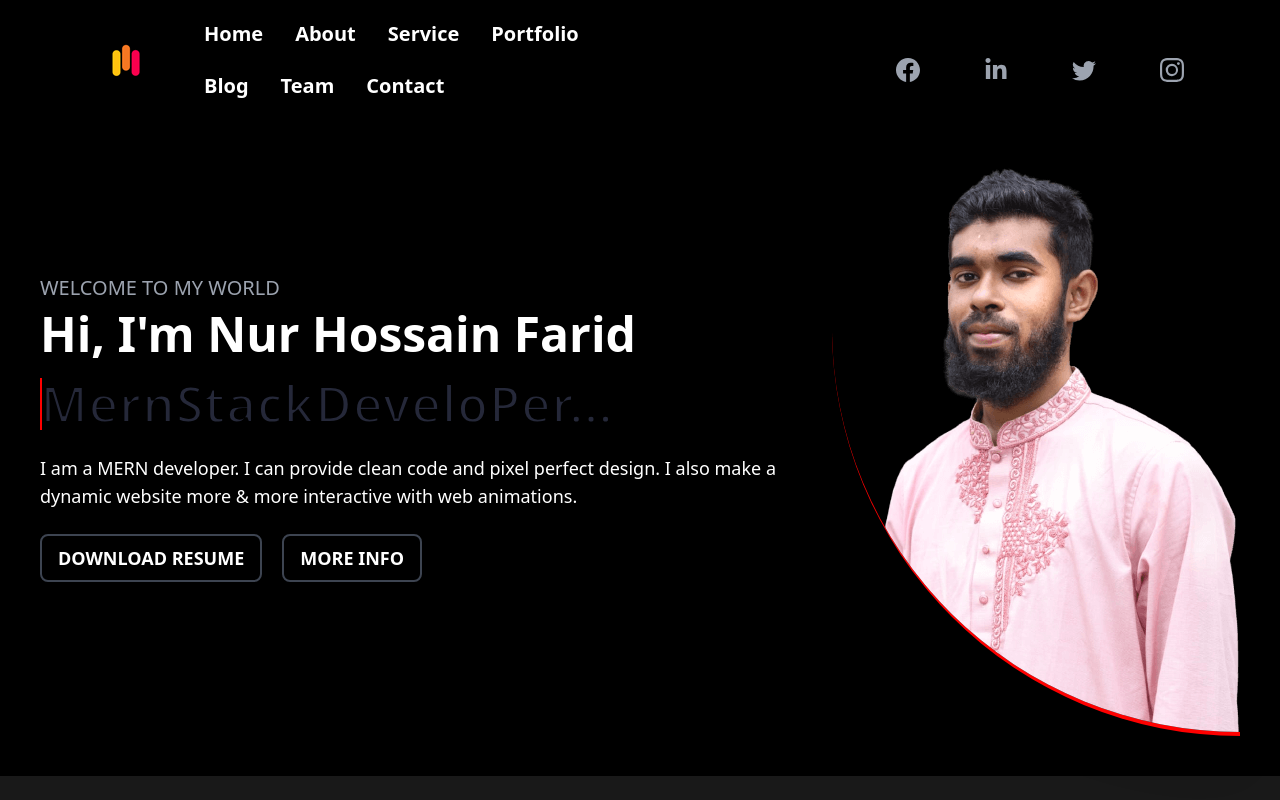
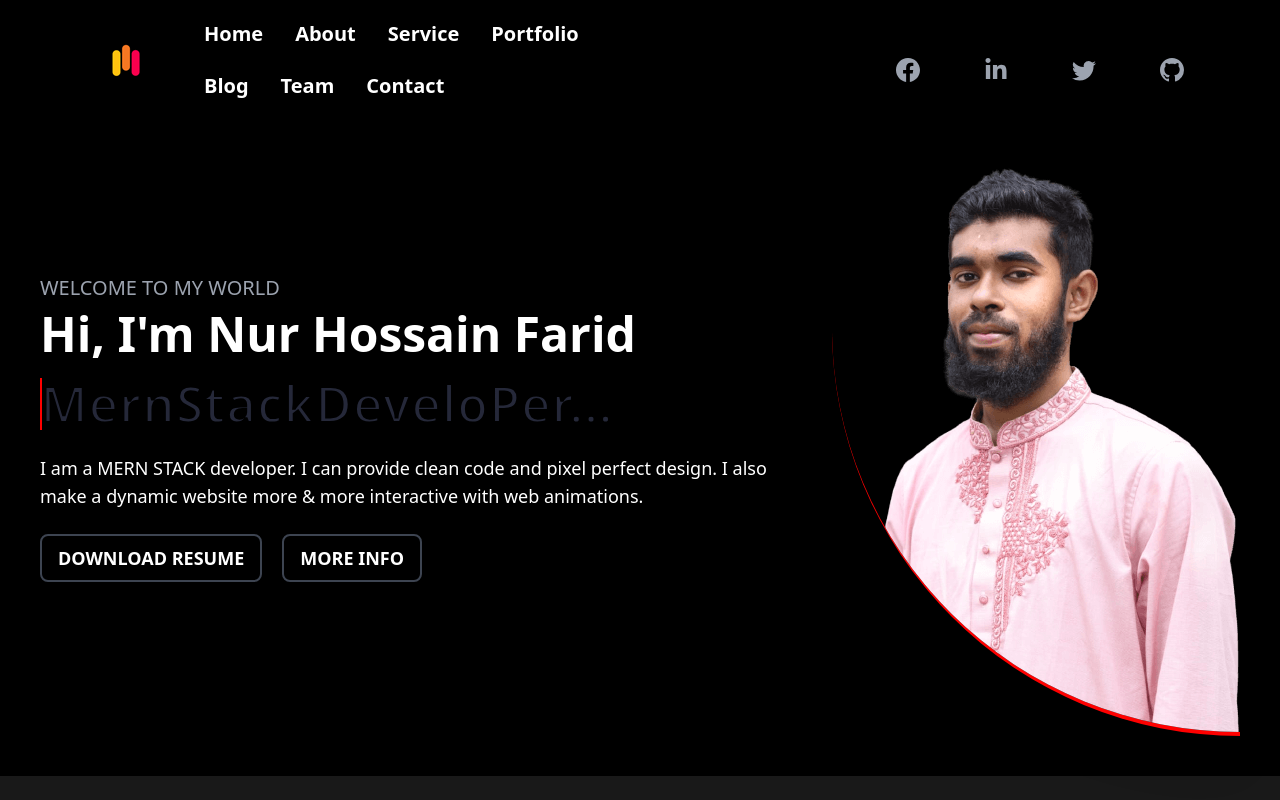
Before and after one commit to nurhossainfarid/my-portfolio-client-side, a React (Create React App) app: page / in a window 1280 px wide. Shown: the top 800 px of the page. Built offline with nearby package versions, Linux system fonts and the light colour scheme.

Commit message:
add github link

```diff
--- a/src/Pages/Header/Header.js
+++ b/src/Pages/Header/Header.js
@@ -2,7 +2,7 @@ import React from 'react';
 import { Link } from 'react-router-dom';
 import Logo from '../../images/logo-symbol-dark.png';
 import './Header.css';
-import { BsFacebook, BsTwitter, BsInstagram } from "react-icons/bs";
+import { BsFacebook, BsTwitter, BsGithub } from "react-icons/bs";
 import { FaLinkedinIn } from "react-icons/fa";
 
 const Header = () => {
@@ -54,9 +54,11 @@ const Header = () => {
                                     <BsTwitter></BsTwitter>
                                 </a>
                             </li>
-                            <li className='hover:text-white hover:-translate-y-1'>
-                                <BsInstagram></BsInstagram>
-                            </li>
+                        <li className='hover:text-white hover:-translate-y-1'>
+                            <a target="_blank" href='https://github.com/nurhossainfarid'>
+                                <BsGithub></BsGithub>
+                            </a>
+                        </li>
                     </ul>
                 </div>
             </div>
--- a/src/Pages/Home/Banner/Banner.js
+++ b/src/Pages/Home/Banner/Banner.js
@@ -12,7 +12,7 @@ const Banner = () => {
                     <h1 className="text-lg md:text-xl text-gray-400 uppercase">Welcome to my world</h1>
                     <h1 className="text-3xl md:text-5xl font-bold text-white mt-1 md:mt-2">Hi, I'm Nur Hossain Farid</h1>
                     <h1 className="text-3xl md:text-5xl font-bold text-primary mt-2 md:mt-5 animation" data-text="MernStackDeveloPer...">MernStackDeveloPer...</h1>
-                        <p className="py-6 text-white text-sm md:text-lg">I am a MERN developer. I can provide clean code and pixel perfect design. I also make a dynamic website more & more interactive with web animations.</p>
+                        <p className="py-6 text-white text-sm md:text-lg">I am a MERN STACK developer. I can provide clean code and pixel perfect design. I also make a dynamic website more & more interactive with web animations.</p>
                     <div className="flex gap-5 md:flex-row flex-col w-2/3 mx-auto md:w-full">
                         <button className="btn bg-inherit border-2 hover:bg-primary tex-md md:text-lg text-white hover:scale-110 hover:border-primary"><a target="_blank" href="https://drive.google.com/file/d/18Zk0ccjPUBqfvQAdg6IhBgngUQFxzW6S/view?fbclid=IwAR3EFSxrlq8YomNh7Uc46HIuWjHeEhYb7uFp1kv_zVe-lWZ2hEKXiyEdTz8">Download Resume</a></button>
                         <button className="btn bg-inherit border-2 hover:bg-primary tex-md md:text-lg text-white hover:scale-110 hover:border-primary">More Info</button>
```
